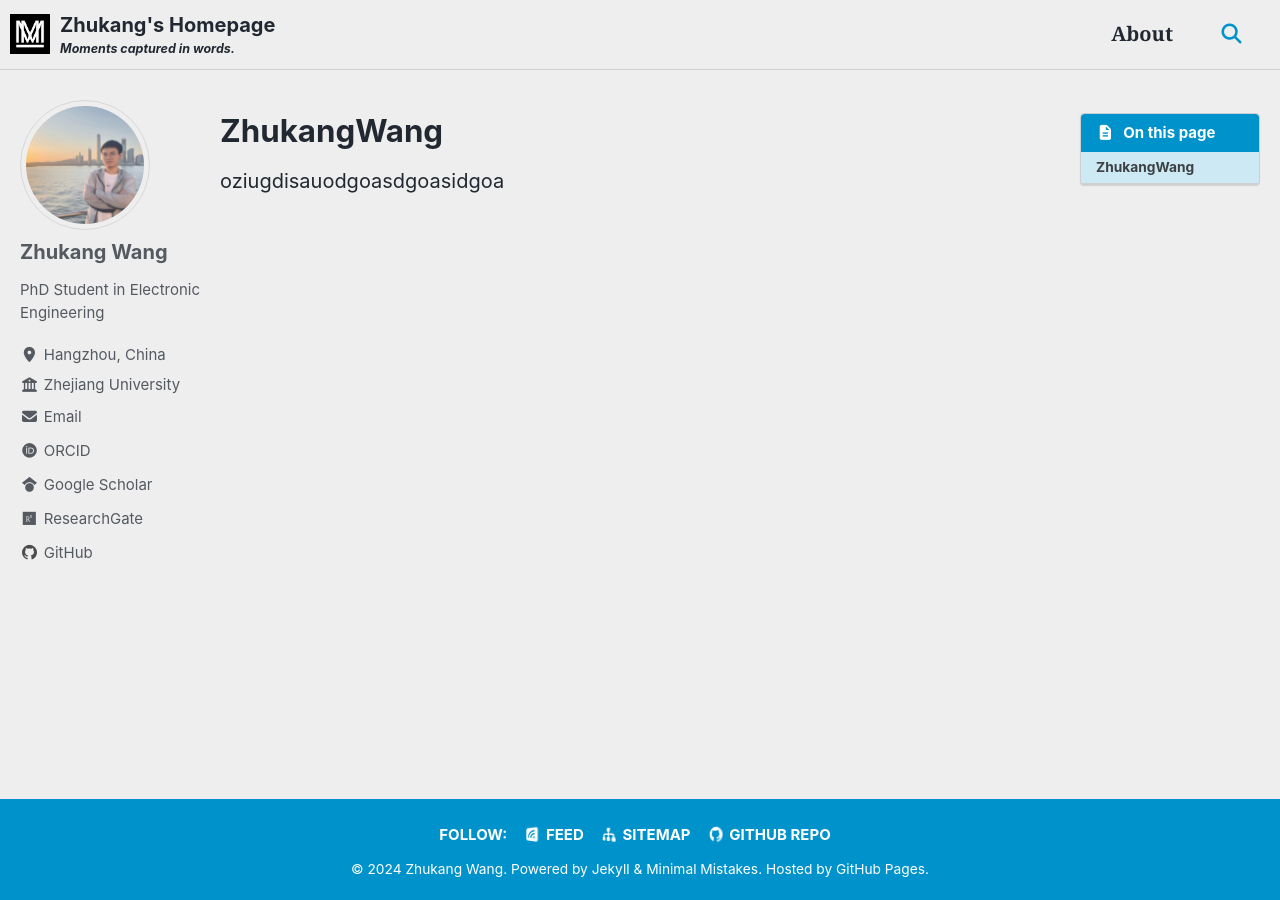
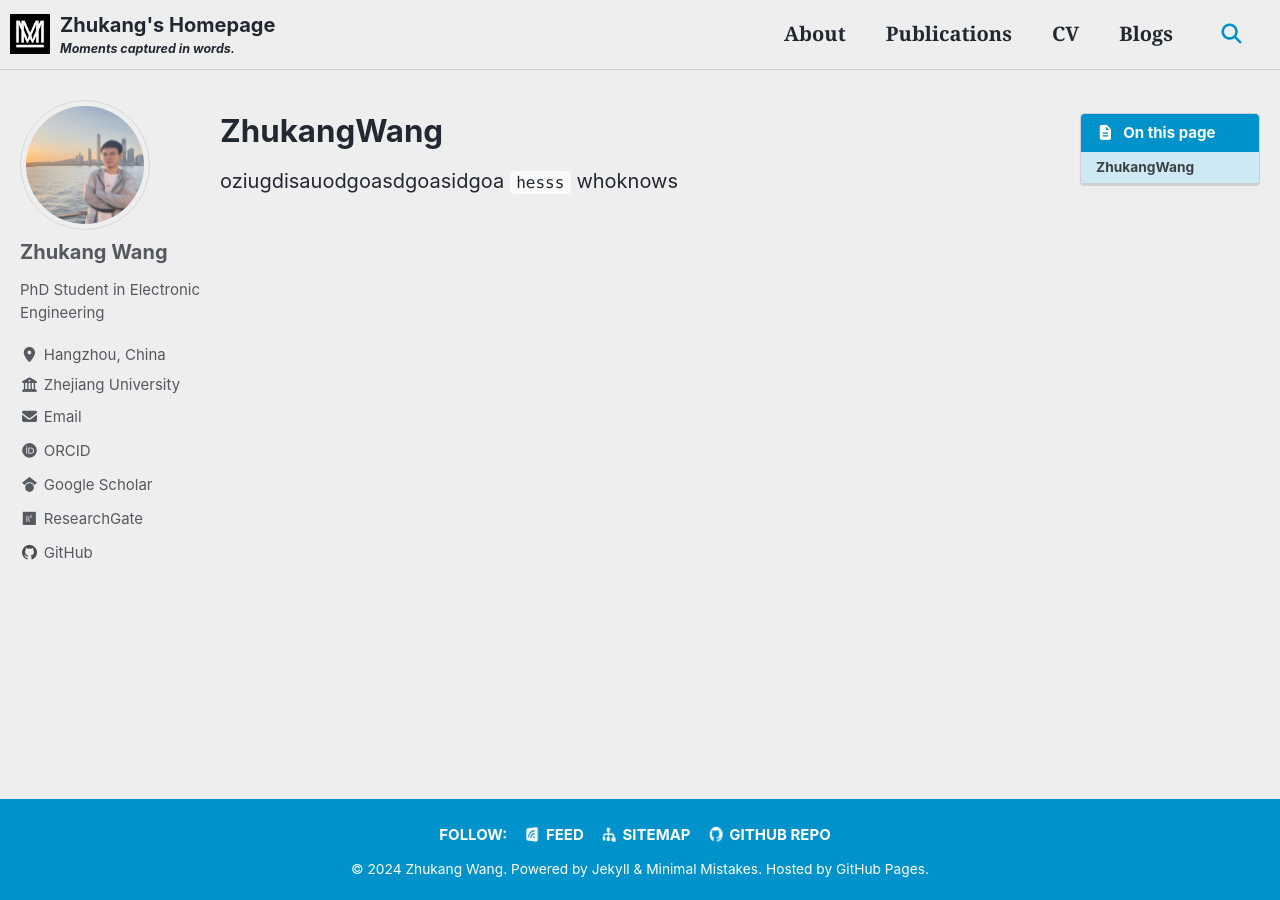
Before and after one commit to wangzhukang/wangzhukang.github.io, a Jekyll site: the page built from _pages/index.md, in a window 1280 px wide. Built offline with Jekyll 4.4.1, drawn with Linux system fonts in a browser that asks for light colours; cached includes are drawn as plain includes.

```diff
--- a/_data/navigation.yml
+++ b/_data/navigation.yml
@@ -2,6 +2,12 @@
 main:
   - title: "About"
     url: /about.html
+  - title: "Publications"
+    url: /publications.html
+  - title: "CV"
+    url: /cv.html
+  - title: "Blogs"
+    url: /blogs.html
   # - title: "About"
   #   url: https://mmistakes.github.io/minimal-mistakes/about/
   # - title: "Sample Posts"
--- a/_pages/index.md
+++ b/_pages/index.md
@@ -8,4 +8,4 @@ toc_sticky: true
 
 # ZhukangWang
 
-oziugdisauodgoasdgoasidgoa
+oziugdisauodgoasdgoasidgoa `hesss` whoknows
```
Also changed, not shown: _pages/404.md (+2 -1 lines), _includes/extra.html (line endings or trailing spaces).
